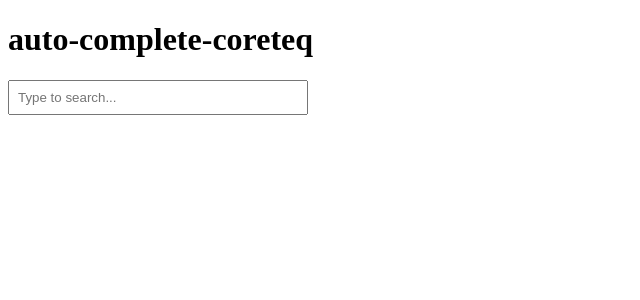
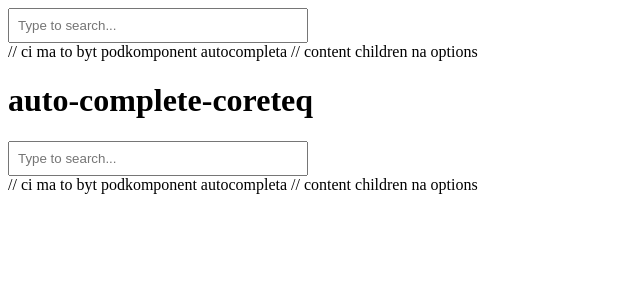
Before and after one commit to yntedero/ang-auto-complete, an Angular app: page /autocomplete in a window 1280 px wide. Shown: the top 300 px of the page, without its empty margins (0-640 px from the left). Built offline with nearby package versions, Linux system fonts and the light colour scheme.

Commit message:
adding todo and changing from autoredirect to calling component in main html

```diff
--- a/angular.json
+++ b/angular.json
@@ -97,5 +97,8 @@
         }
       }
     }
+  },
+  "cli": {
+    "analytics": false
   }
 }
--- a/src/app/app.component.html
+++ b/src/app/app.component.html
@@ -1,2 +1,5 @@
+<app-autocomplete>
+
+</app-autocomplete>
 <h1>{{ title }}</h1>
 <router-outlet></router-outlet>
--- a/src/app/app.component.ts
+++ b/src/app/app.component.ts
@@ -1,10 +1,11 @@
 import { Component } from '@angular/core';
 import { RouterOutlet } from '@angular/router';
+import {AutocompleteComponent} from "./autocomplete/autocomplete.component";
 
 @Component({
   selector: 'app-root',
   standalone: true,
-  imports: [RouterOutlet],
+  imports: [RouterOutlet, AutocompleteComponent],
   templateUrl: './app.component.html',
   styleUrl: './app.component.scss'
 })
--- a/src/app/autocomplete/autocomplete.component.html
+++ b/src/app/autocomplete/autocomplete.component.html
@@ -7,3 +7,6 @@
   </ul>
   <div *ngIf="loading">Loading...</div>
 </div>
+
+// ci ma to byt podkomponent autocompleta
+// content children na options
--- a/src/app/autocomplete/autocomplete.component.ts
+++ b/src/app/autocomplete/autocomplete.component.ts
@@ -13,8 +13,9 @@ import { NgForOf, NgIf } from "@angular/common";
   templateUrl: './autocomplete.component.html',
   styleUrls: ['./autocomplete.component.scss']
 })
+
 export class AutocompleteComponent {
-  @Input() options: string[] = [];
+  @Input() options: string[] = ['Apple', 'Banana', 'Cherry'];
   @Input() disabled: boolean = false;
   @Input() loading: boolean = false;
   @Input() filterPredicate: (option: string, searchTerm: string) => boolean = (option, searchTerm) => option.toLowerCase().includes(searchTerm.toLowerCase());
```
